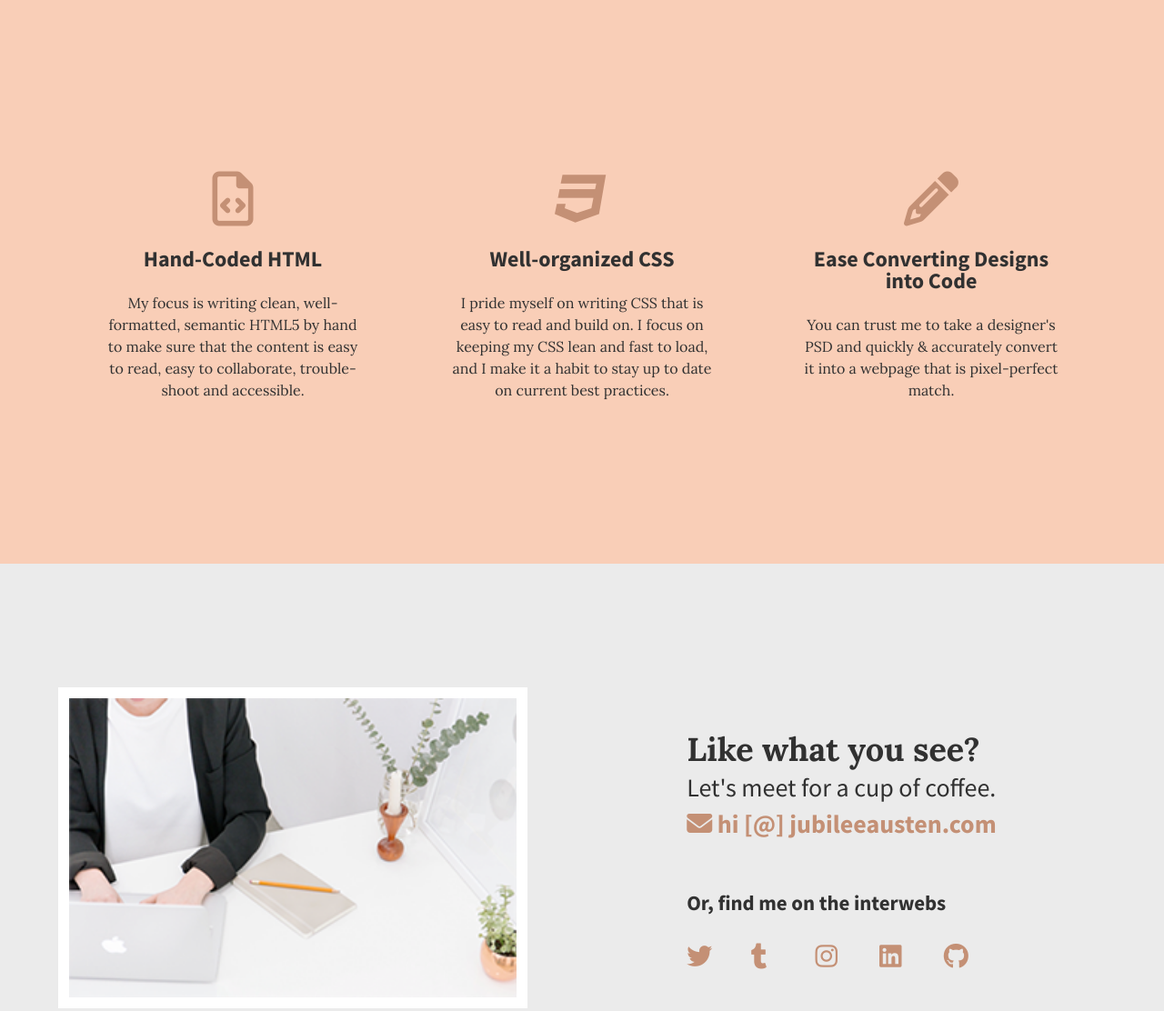
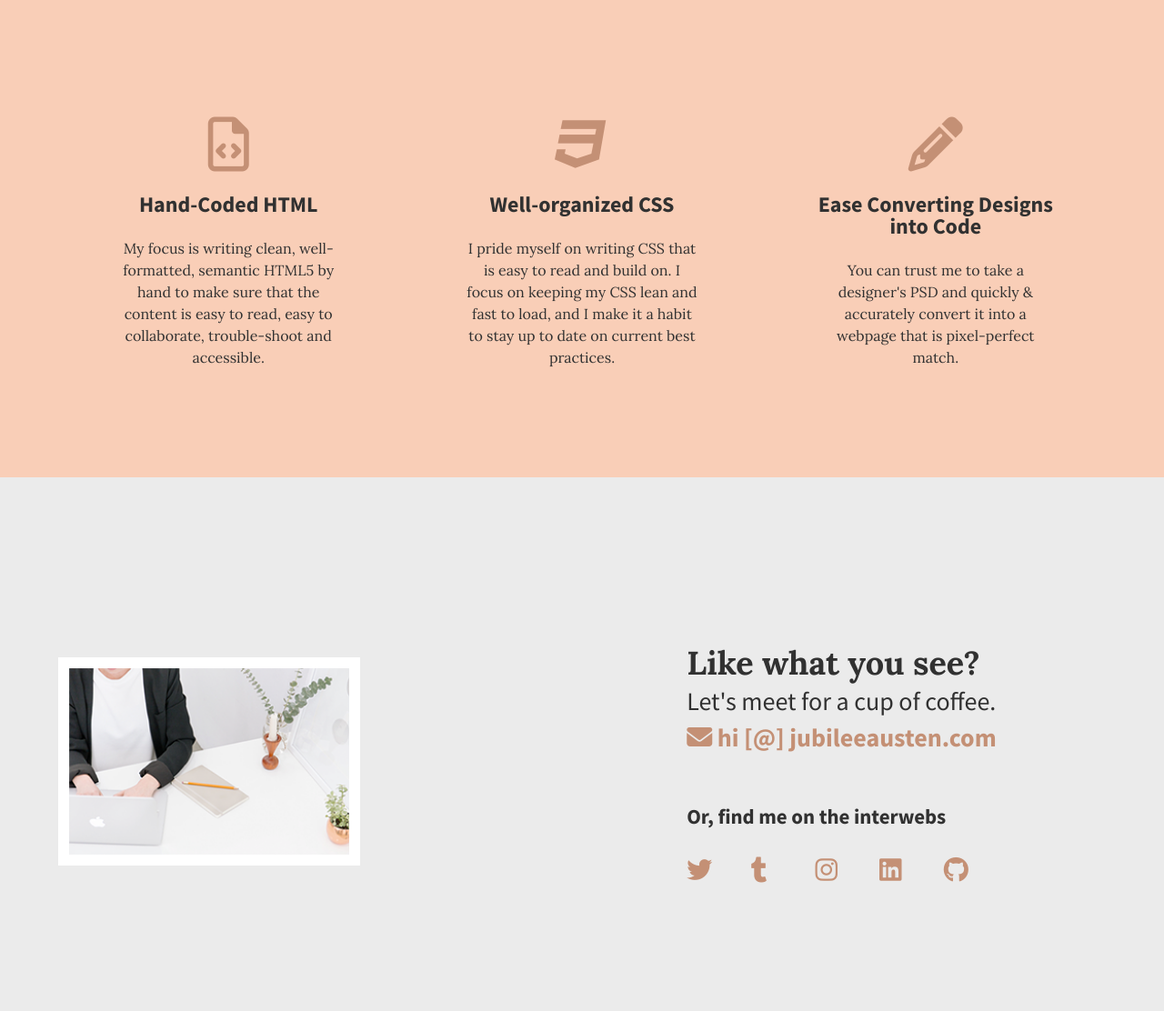
Before and after one commit to jstickle-codes/Jubilee-Austen, a website built with Parcel: page index.html in a window 1280 px wide. Shown: the part 1400-2512 px from the top of the page at 91% size. Built offline with nearby package versions, Linux system fonts and the light colour scheme.

Commit message:
Cleaned up code and fixed small errors

```diff
--- a/css/main.css
+++ b/css/main.css
@@ -110,8 +110,8 @@ body {
 }
 
 h2 {
+  font-family: 'Lora', serif;
   font-size: 2em;
-  font-family: 'Lora', serif;
   line-height: 1;
 }
 
@@ -122,15 +122,15 @@ p {
 /*   HEADER   */
 
 header {
-  background: url(../img/hero.png) center #999;
+  background: url(../img/hero.png) center #9b9b9b;
   background-size: cover;
   min-height: 500px;
 }
 
 .header-h1-container {
+  align-items: flex-start;
   display: flex;
   justify-content: center;
-  align-items: flex-start;
   width: 100%;
 }
 
@@ -151,11 +151,11 @@ header nav {
 }
 
 header nav ul {
-  width: 100%;
   display: flex;
   justify-content: space-around;
+  list-style-type: none;
   padding-left: 0;
-  list-style-type: none;
+  width: 100%;
 }
 
 header nav ul li {
@@ -168,9 +168,9 @@ nav ul li a {
 }
 
 .header-h2-container {
+  align-items: center;
   display: flex;
   justify-content: flex-start;
-  align-items: center;
   width: 100%;
 }
 
@@ -204,14 +204,18 @@ header h2 span {
   padding-top: 25px;
 }
 
+.content-container {
+  width: 100%;
+}
+
 .section-1, .section-2, .section-3 {
   text-align: center;
 }
 
 #work i {
+  color: #c49075;
   font-size: 3.75em;
   margin: 25px;
-  color: #c49075;
 }
 
 #work h3 {
@@ -230,7 +234,7 @@ footer {
   background-color: #ebebeb;
 }
 
-.footer-img {
+.footer-img-container {
   width: 100%;
 }
 
@@ -282,16 +286,16 @@ footer #socialmedia-header {
 
 footer a {
   color: #c49075;
+  font-weight: bold;
   text-decoration: none;
-  font-weight: bold;
   width: 100%;
 }
 
 footer .social-icons {
   align-items: center;
   display: flex;
+  flex-flow: row wrap;
   justify-content: space-between;
-  flex-flow: row wrap;
   width: 100%;
 }
 
@@ -403,8 +407,8 @@ footer .social-icons p {
   /* HEADER */
 
   .header-h2-container {
+    text-align: left;
     width: 75%;
-    text-align: left;
   }
 
   h2 {
@@ -414,8 +418,16 @@ footer .social-icons p {
   /* WORK */
 
   #work .content-wrapper {
+    align-items: center;
+    justify-content: center;
+    min-height: 500px;
+  }
+
+  .content-container {
     align-items: flex-start;
+    display: flex;
     justify-content: space-between;
+    width: 90%;
   }
 
   .section-1, .section-2, .section-3 {
@@ -433,7 +445,7 @@ footer .social-icons p {
 
   /* FOOTER */
 
-  .footer-img {
+  .footer-img-container {
     width: 45%;
   }
 
@@ -538,12 +550,6 @@ footer .social-icons p {
   }
 
   /* WORK */
-
-  #work .content-wrapper {
-    align-items: center;
-    justify-content: space-around;
-    min-height: 595px;
-  }
 
   #work .p {
     font-size: 1.125em;
--- a/index.html
+++ b/index.html
@@ -1,5 +1,5 @@
 <!doctype html>
-<html class="no-js" lang="">
+<html class="no-js" lang="eng">
 
 <head>
   <meta charset="utf-8">
@@ -75,6 +75,7 @@
     </section>
     <section id="work">
       <div class="content-wrapper">
+        <div class="content-container">
           <div class="section-1">
             <i class="far fa-file-code"></i>
             <h3>Hand-Coded HTML</h3>
@@ -94,11 +95,12 @@
             pixel-perfect match.</p>
           </div>
         </div>
+      </div>
     </section>
 
-    <footer class="contact">
+    <footer id="contact">
       <div class="content-wrapper">
-        <div class="footer-img">
+        <div class="footer-img-continer">
           <figure>
             <img src="img/contact-image.png" alt="Person typing on computer keyboard" id="contact-img"/>
           </figure>
```
Lines whose indentation alone changed are shown as unchanged.
